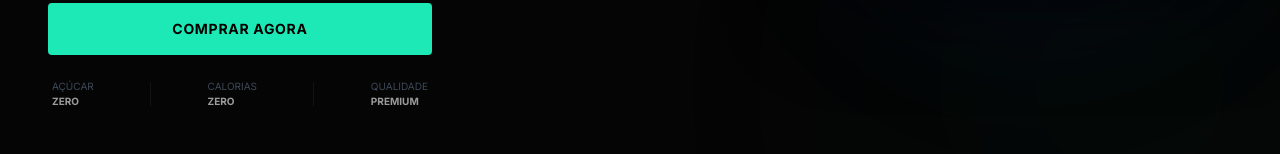
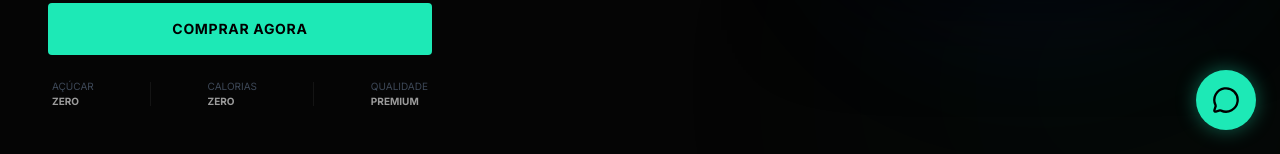
Before and after one commit to davidangelosantana2020-commits/VelmoBlack, a React (Vite) app: page / in a window 1280 px wide. Shown: the part 646-800 px from the top of the page. Built offline with nearby package versions, Linux system fonts and the light colour scheme.

Commit message:
feat: Add WhatsApp CTA and floating button
Integrates a WhatsApp Call To Action button into key sections of the landing page and adds a floating WhatsApp button for immediate contact. This aims to streamline the purchase process and improve user engagement.

```diff
--- a/src/App.tsx
+++ b/src/App.tsx
@@ -27,6 +27,17 @@ const ScrollToTop = () => {
 
   return null;
 };
+
+const FloatingWhatsAppButton = () => (
+  <a
+    href="https://wa.me/5541987905638?text="
+    target="_blank"
+    rel="noopener noreferrer"
+    className="fixed bottom-6 right-6 z-[60] bg-neon-green text-black p-4 rounded-full shadow-[0_0_20px_rgba(29,233,182,0.4)] hover:scale-110 transition-transform"
+  >
+    <MessageCircle size={28} />
+  </a>
+);
 
 const FlavorSwitcher = () => {
   const location = useLocation();
@@ -216,7 +227,7 @@ const Home = () => {
 
             <div className="flex flex-col gap-6 mt-2 max-w-sm">
               <a
-                href={config.affiliateLink}
+                href="https://wa.me/5541987905638?text="
                 target="_blank"
                 rel="noopener noreferrer"
                 className="w-full bg-neon-green text-black font-bold py-4 px-8 rounded-sm hover:scale-[1.02] transition-transform text-sm uppercase tracking-wider text-center"
@@ -421,7 +432,7 @@ const Home = () => {
               Dê o próximo passo para uma rotina mais leve e equilibrada.
             </p>
             <a
-              href={config.affiliateLink}
+              href="https://wa.me/5541987905638?text="
               target="_blank"
               rel="noopener noreferrer"
               className="inline-flex items-center gap-3 bg-neon-green text-black px-12 py-5 rounded-sm font-bold text-lg transition-all hover:scale-105 active:scale-95 uppercase tracking-widest shadow-[0_10px_20px_-5px_rgba(29,233,182,0.3)]"
@@ -502,6 +513,7 @@ function App() {
         <Route path="/termos" element={<Terms />} />
         <Route path="/privacidade" element={<Privacy />} />
       </Routes>
+      <FloatingWhatsAppButton />
     </Router>
   );
 }
```
Also changed, not shown: 1 other file (tests, documents, lock files or other folders).
